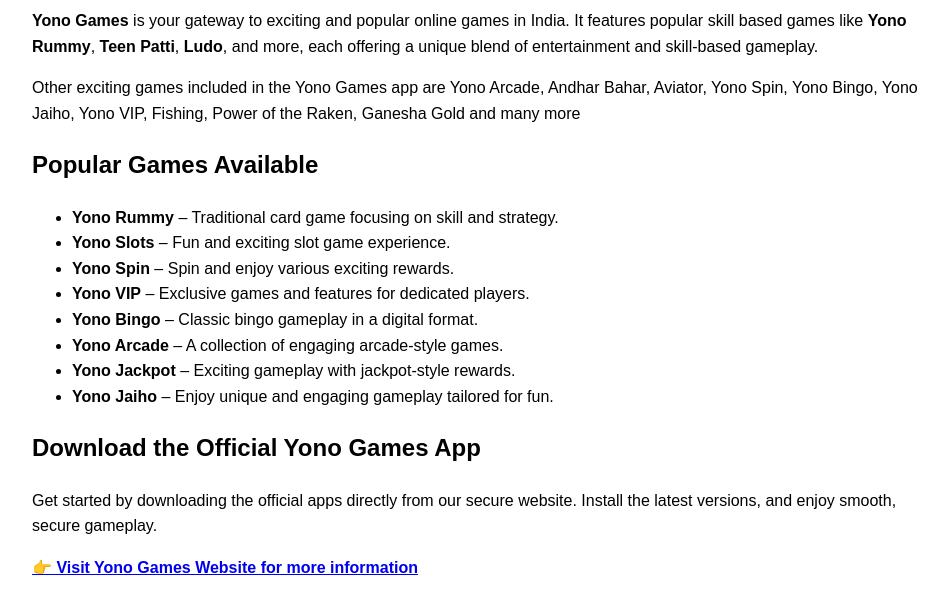
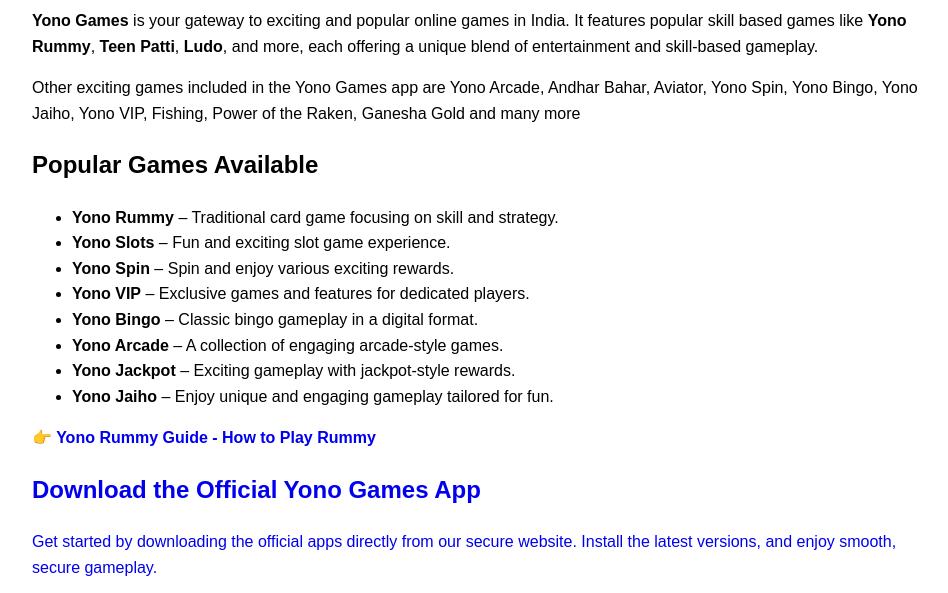
Before and after one commit to yonogames/yonogames.github.io, a plain HTML site: page index.html in a window 1280 px wide. Shown: the part 146-739 px from the top of the page, without its empty margins (158-1106 px from the left). Drawn offline with Linux system fonts and the light colour scheme.

Commit message:
Update index.html

```diff
--- a/index.html
+++ b/index.html
@@ -26,10 +26,12 @@
     <li><strong>Yono Jaiho</strong> – Enjoy unique and engaging gameplay tailored for fun.</li>
   </ul>
 
+  <p><strong><a href="https://yonogames.github.io/yono-rummy-app.html" style="text-decoration:none;">👉 Yono Rummy Guide - How to Play Rummy</strong></p>
+
   <h2>Download the Official Yono Games App</h2>
   <p>Get started by downloading the official apps directly from our secure website. Install the latest versions, and enjoy smooth, secure gameplay.</p>
   <p>
-    <a href="https://playyonogames.com" target="_blank" rel="noopener noreferrer"><strong>👉 Visit Yono Games Website for more information</strong></a>
+    <a href="https://playyonogames.com" target="_blank" rel="noopener" style="text-decoration:none;"><strong>👉 Visit Yono Games Website for more information</strong></a>
   </p>
 
   <h2>Why Choose Yono Games?</h2>
```
